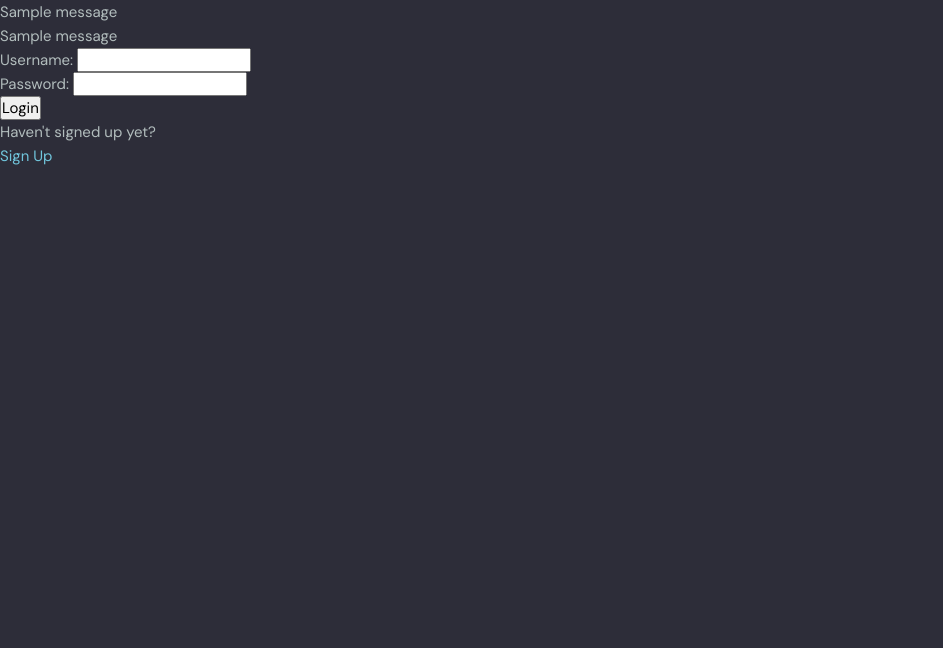
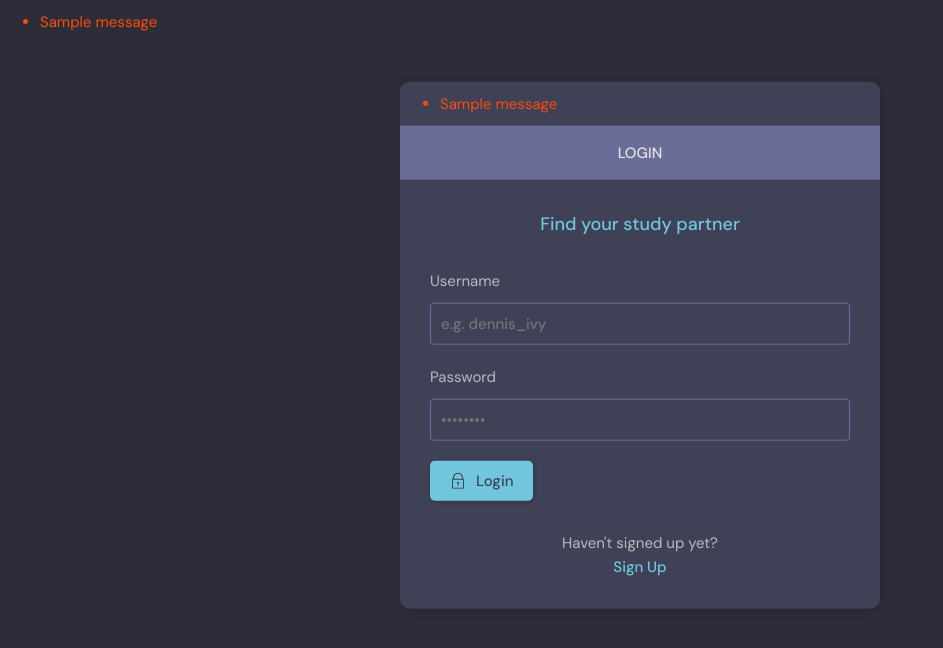
Before and after one commit to timomch2/chatroom, a Django app: page /login in a window 1280 px wide. Shown: the part 76-724 px from the top of the page, without its empty margins (0-943 px from the left). Run offline with Django 4.2, Linux system fonts and the light colour scheme; one stand-in notice (Sample message) is shown.

Commit message:
completed register and login styling

```diff
--- a/base/forms.py
+++ b/base/forms.py
@@ -1,5 +1,6 @@
 from django.forms import ModelForm
 from .models import Room
+from django.contrib.auth.models import User
 
 
 class RoomForm(ModelForm):
@@ -7,3 +8,8 @@ class RoomForm(ModelForm):
         model = Room
         fields = '__all__'
         exclude = ['host', 'participants']
+
+class UserForm(ModelForm):
+    class Meta:
+        model = User
+        fields = ['username','email']
--- a/base/templates/base/login_register.html
+++ b/base/templates/base/login_register.html
@@ -1,8 +1,8 @@
 {% extends 'main.html' %}
-
 {% block content %}
-    {% if page == 'login' %}
-        <form method="POST" action="">
+    <main class="auth layout">
+        <div class="container">
+            <div class="layout__box">
                 {% if messages %}
                     <ul class="messages text-danger">
                         {% for message in messages %}
@@ -10,35 +10,90 @@
                         {% endfor %}
                     </ul>
                 {% endif %}
+                {% if page == 'login' %}
+
+                    <div class="layout__boxHeader">
+                        <div class="layout__boxTitle">
+                            <h3>Login</h3>
+                        </div>
+                    </div>
+                    <div class="layout__body">
+                        <h2 class="auth__tagline">Find your study partner</h2>
+
+                        <form class="form" action="" method="POST">
                             {% csrf_token %}
-            <div class="mb-2">
-                <label> Username:</label>
-                <input name="username">
+                            <div class="form__group form__group">
+                                <label for="room_name">Username</label>
+                                <input id="username" name="username" type="text" placeholder="e.g. dennis_ivy"/>
                             </div>
-            <div class="mb-2">
-                <label> Password:</label>
-                <input name="password">
+                            <div class="form__group">
+                                <label for="password">Password</label>
+                                <input id="password"
+                                       name="password"
+                                       type="password"
+                                       placeholder="&bull;&bull;&bull;&bull;&bull;&bull;&bull;&bull;"/>
                             </div>
-            <input type="submit" value="Login">
-            <p> Haven't signed up yet?</p>
-            <a href="{% url 'register' %}"> Sign Up </a>
+                            <button class="btn btn--main" type="submit">
+                                <svg version="1.1"
+                                     xmlns="http://www.w3.org/2000/svg"
+                                     width="32"
+                                     height="32"
+                                     viewBox="0 0 32 32">
+                                    <title>lock</title>
+                                    <path d="M27 12h-1v-2c0-5.514-4.486-10-10-10s-10 4.486-10 10v2h-1c-0.553 0-1 0.447-1 1v18c0 0.553 0.447 1 1 1h22c0.553 0 1-0.447 1-1v-18c0-0.553-0.447-1-1-1zM8 10c0-4.411 3.589-8 8-8s8 3.589 8 8v2h-16v-2zM26 30h-20v-16h20v16z"></path>
+                                    <path d="M15 21.694v4.306h2v-4.306c0.587-0.348 1-0.961 1-1.694 0-1.105-0.895-2-2-2s-2 0.895-2 2c0 0.732 0.413 1.345 1 1.694z"></path>
+                                </svg>
+                                Login
+                            </button>
                         </form>
+
+                        <div class="auth__action">
+                            <p>Haven't signed up yet?</p>
+                            <a href="{% url 'register' %}" class="btn btn--link">Sign Up</a>
+                        </div>
+                    </div>
+
+
                 {% else %}
-        <form method="POST" action="">
-            {% if messages %}
-                <ul class="messages text-danger">
-                    {% for message in messages %}
-                        <li{% if message.tags %} class="{{ message.tags }}"{% endif %}>{{ message }}</li>
+                    {#                <div class="layout__box">#}
+                    <div class="layout__boxHeader">
+                        <div class="layout__boxTitle">
+                            <h3>Login</h3>
+                        </div>
+                    </div>
+                    <div class="layout__body">
+                        <h2 class="auth__tagline">Find your study partner</h2>
+
+                        <form class="form" action="" method="POST">
+                            {% csrf_token %}
+                            {% for field in register_form %}
+                                <div class="form__group form__group">
+                                    <label for="room_name"> {{ field.label }}</label>
+                                    {{ field }}
+                                </div>
                             {% endfor %}
-                </ul>
+                            <button class="btn btn--main" type="submit">
+                                <svg version="1.1"
+                                     xmlns="http://www.w3.org/2000/svg"
+                                     width="32"
+                                     height="32"
+                                     viewBox="0 0 32 32">
+                                    <title>lock</title>
+                                    <path d="M27 12h-1v-2c0-5.514-4.486-10-10-10s-10 4.486-10 10v2h-1c-0.553 0-1 0.447-1 1v18c0 0.553 0.447 1 1 1h22c0.553 0 1-0.447 1-1v-18c0-0.553-0.447-1-1-1zM8 10c0-4.411 3.589-8 8-8s8 3.589 8 8v2h-16v-2zM26 30h-20v-16h20v16z"></path>
+                                    <path d="M15 21.694v4.306h2v-4.306c0.587-0.348 1-0.961 1-1.694 0-1.105-0.895-2-2-2s-2 0.895-2 2c0 0.732 0.413 1.345 1 1.694z"></path>
+                                </svg>
+                                Register
+                            </button>
+                        </form>
+
+                        <div class="auth__action">
+                            <p>Already have an account> </p>
+                            <a href="{% url 'login' %}" class="btn btn--link">Log in </a>
+                        </div>
+                    </div>
+
                 {% endif %}
-            {% csrf_token %}
-            {{ register_form.as_div }}
-            <br>
-            <input type="submit" value="Register">
-         <p> Already have an account?</p>
-            <a href="{% url 'login' %}"> Login here  </a>
-        </form>
-    {% endif %}
-
+            </div>
+        </div>
+    </main>
 {% endblock %}
--- a/static/styles/style.css
+++ b/static/styles/style.css
@@ -1161,5 +1161,11 @@ a {
   display: block;
   font-weight: 500;
   color: var(--color-main);
-  font-weight: 1.4rem;
+  font-weight: 600;
 }
+.text-danger {
+  color: var(--color-error) !important;
+}
+.messages.text-danger{
+  padding: 1rem 0 1rem 4rem !important;
+}
```
Also changed, not shown: base/templates/base/login_register_old.html (added, +44 -0 lines), base/templates/base/update_user.html (+11 -21 lines), base/views/user_view.py (+12 -2 lines), base/api/__init__.py (added). Lines whose indentation alone changed are shown as unchanged.
